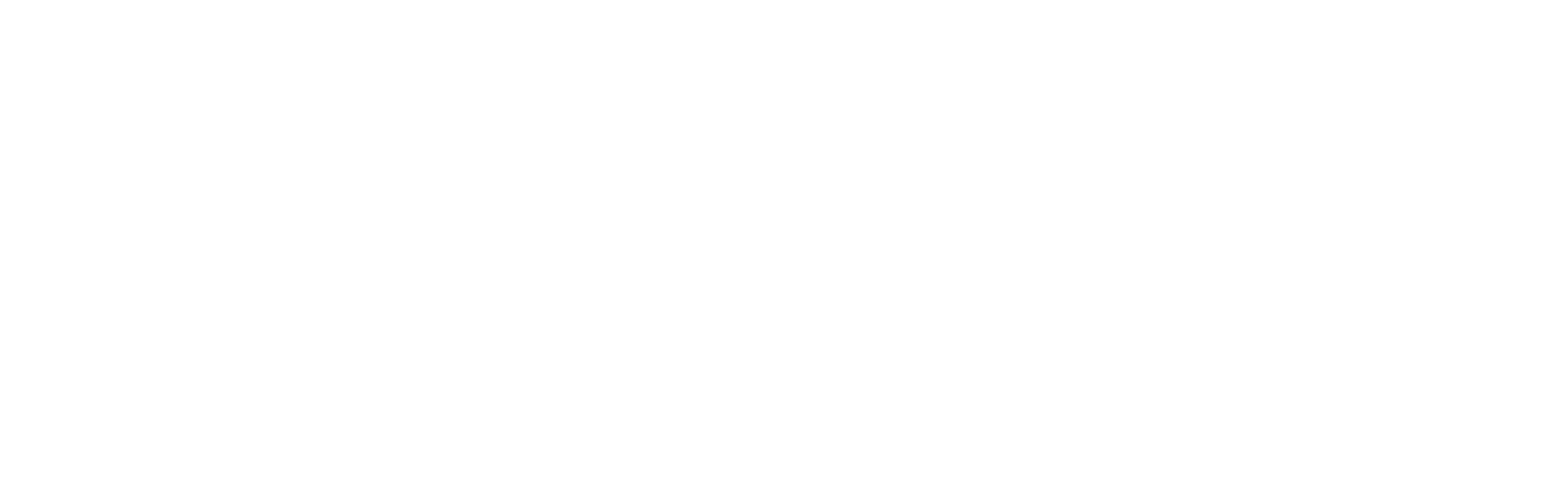
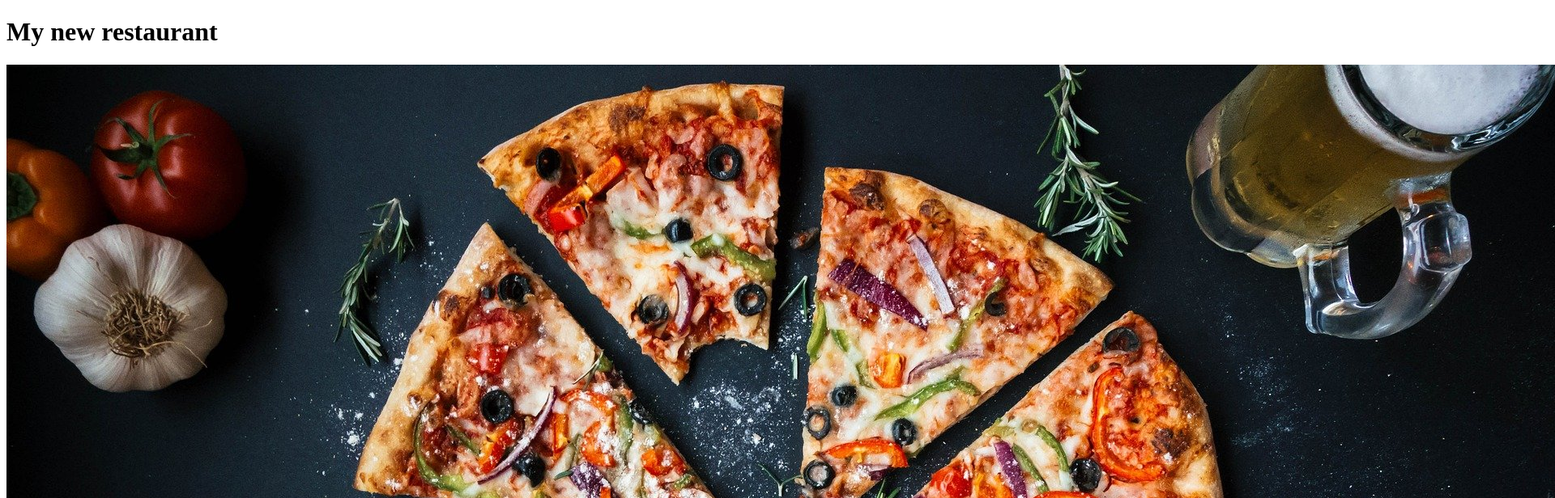
Before and after one commit to reinimax/restaurant-page, a website built with webpack: page dist/index.html in a window 1280 px wide. Shown: the top 616 px of the page at 81% size, 1920 px wide, since content can reach past the window. Built offline with nearby package versions, Linux system fonts and the light colour scheme.

Commit message:
Added content to the page

```diff
--- a/dist/index.html
+++ b/dist/index.html
@@ -5,7 +5,11 @@
         <title>Restaurant Page</title>
     </head>
     <body>
-        <div id="content"></div>
+        <div id="content">
+            <h1>My new restaurant</h1>
+            <img  src="/img/pizza.jpg" alt="Sliced Pizza">
+            <p>Lorem ipsum dolor sit amet, consectetur adipiscing elit, sed do eiusmod tempor incididunt ut labore et dolore magna aliqua. Ut enim ad minim veniam, quis nostrud exercitation ullamco laboris nisi ut aliquip ex ea commodo consequat. Duis aute irure dolor in reprehenderit in voluptate velit esse cillum dolore eu fugiat nulla pariatur. Excepteur sint occaecat cupidatat non proident, sunt in culpa qui officia deserunt mollit anim id est laborum.</p>
+        </div>
         <script src="main.js"></script>
     </body>
 </html>
```
Also changed, not shown: img/pizza.jpg (added).
